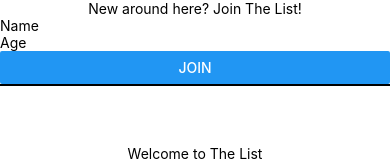
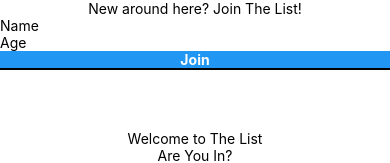
Before and after one commit to Shai-E/GoogleSheetsApi, a React Native app: screen / in a window 390 px wide. Shown: the top 163 px of the page. Built offline with nearby package versions, Linux system fonts and the light colour scheme; no server answers.

Commit message:
better styling

```diff
--- a/components/AddNewPerson.js
+++ b/components/AddNewPerson.js
@@ -1,10 +1,12 @@
 import {useState} from 'react';
-import {Button, Text, TextInput, View} from 'react-native';
+import {Text, View} from 'react-native';
 import {handleAddNewPersonAsync} from '../api/integrationWithGoogleSheetsApi';
 import InputElement from './InputElement';
+import ButtonElement from './ButtonElement';
 
 const AddNewPerson = ({id, updateState}) => {
   const [formState, setFormState] = useState({age: '', name: ''});
+  const [isLoading, setIsLoading] = useState(false);
 
   const updateFormState = (key, newValue) => {
     setFormState(prevState => ({
@@ -14,12 +16,14 @@ const AddNewPerson = ({id, updateState}) => {
   };
 
   const handleAddPerson = async () => {
+    setIsLoading(true);
     await handleAddNewPersonAsync({
       Id: id,
       Age: formState.age,
       Name: formState.name,
     });
     updateState(); // Fetch data again to display the updated values
+    setIsLoading(false);
   };
   return (
     <View style={{borderBottomWidth: 2}}>
@@ -34,7 +38,11 @@ const AddNewPerson = ({id, updateState}) => {
         onChangeText={newValue => updateFormState('age', newValue)}
         placeholder="Age"
       />
-      <Button title="Join" onPress={handleAddPerson} />
+      <ButtonElement
+        title="Join"
+        onPress={handleAddPerson}
+        isLoading={isLoading}
+      />
     </View>
   );
 };
--- /dev/null
+++ b/components/ButtonElement.js
@@ -0,0 +1,35 @@
+import {
+  ActivityIndicator,
+  StyleSheet,
+  Text,
+  TouchableOpacity,
+} from 'react-native';
+
+const ButtonElement = ({isLoading, onPress, title}) => {
+  return (
+    <TouchableOpacity onPress={onPress} style={styles.buttonContainer}>
+      {isLoading ? (
+        <ActivityIndicator />
+      ) : (
+        <Text style={styles.title}>{title}</Text>
+      )}
+    </TouchableOpacity>
+  );
+};
+
+const styles = StyleSheet.create({
+  buttonContainer: {
+    width: '100%',
+    alignItems: 'center',
+    justify: 'center',
+    backgroundColor: '#2196f3',
+    color: 'white',
+    justifyContent: 'center',
+  },
+  title: {
+    fontWeight: 'bold',
+    color: 'white',
+  },
+});
+
+export default ButtonElement;
--- a/components/ChangeAgeForm.js
+++ b/components/ChangeAgeForm.js
@@ -1,13 +1,8 @@
 import {useState} from 'react';
-import {
-  ActivityIndicator,
-  Dimensions,
-  Text,
-  TouchableOpacity,
-  View,
-} from 'react-native';
+import {Dimensions, StyleSheet, Text, View} from 'react-native';
 import {handleValueChangeAsync} from '../api/integrationWithGoogleSheetsApi';
 import InputElement from './InputElement';
+import ButtonElement from './ButtonElement';
 
 const ChangeAgeForm = ({id, updateState}) => {
   const [newAge, setNewAge] = useState('');
@@ -21,16 +16,8 @@ const ChangeAgeForm = ({id, updateState}) => {
     setIsLoading(false);
   };
   return (
-    <View
-      style={{
-        // flex: 1,
-        // backgroundColor: 'red',
-        justifyContent: 'space-between',
-        height: Dimensions.get('window').height * 0.1,
-
-        borderBottomWidth: 2,
-      }}>
-      <Text style={{textAlign: 'center'}}>
+    <View style={styles.formContainer}>
+      <Text style={styles.title}>
         If there has been a mistake, insert your actual age:
       </Text>
       <InputElement
@@ -38,30 +25,22 @@ const ChangeAgeForm = ({id, updateState}) => {
         onChangeText={setNewAge}
         placeholder="New Age"
       />
-      <TouchableOpacity
+      <ButtonElement
         onPress={handleAgeChange}
-        style={{
-          width: '100%',
-          alignItems: 'center',
-          justify: 'center',
-          backgroundColor: '#2196f3',
-          color: 'white',
-          justifyContent: 'center',
-        }}>
-        {isLoading ? (
-          <ActivityIndicator />
-        ) : (
-          <Text
-            style={{
-              fontWeight: 'bold',
-              color: 'white',
-            }}>
-            UPDATE AGE
-          </Text>
-        )}
-      </TouchableOpacity>
+        title={'UPDATE AGE'}
+        isLoading={isLoading}
+      />
     </View>
   );
 };
 
+const styles = StyleSheet.create({
+  formContainer: {
+    justifyContent: 'space-between',
+    height: Dimensions.get('window').height * 0.1,
+    borderBottomWidth: 2,
+  },
+  title: {textAlign: 'center'},
+});
+
 export default ChangeAgeForm;
--- a/components/InfoCard.js
+++ b/components/InfoCard.js
@@ -1,5 +1,5 @@
 import React from 'react';
-import {Text, Pressable} from 'react-native';
+import {Text, Pressable, StyleSheet} from 'react-native';
 import {isOfAge} from '../utils/validators';
 
 const InfoCard = ({name, age, id, setCurrentPerson, active}) => {
@@ -8,24 +8,12 @@ const InfoCard = ({name, age, id, setCurrentPerson, active}) => {
   return (
     <Pressable
       hitSlop={{top: 10, left: 10, bottom: 10, right: 10}}
-      style={{
-        flexDirection: 'row',
-        paddingHorizontal: '2.5%',
-        borderWidth: active ? 2 : 0,
-        backgroundColor: background,
-        borderColor: 'black',
-        marginVertical: '2.5%',
-        marginHorizontal: '5%',
-        borderRadius: 100,
-        justifyContent: 'space-between',
-        alignItems: 'center',
-        height: 40,
-      }}
+      style={[
+        styles.cardContainer,
+        {backgroundColor: background, borderWidth: active ? 2 : 0},
+      ]}
       onPress={() => setCurrentPerson(id)}>
-      <Text
-        style={{
-          fontWeight: active ? 'bold' : '400',
-        }}>
+      <Text style={{fontWeight: active ? 'bold' : '400'}}>
         {name} is {age} years old.
       </Text>
       {!over18 && <Text>⛔</Text>}
@@ -33,4 +21,18 @@ const InfoCard = ({name, age, id, setCurrentPerson, active}) => {
   );
 };
 
+const styles = StyleSheet.create({
+  cardContainer: {
+    flexDirection: 'row',
+    paddingHorizontal: '2.5%',
+    borderColor: 'black',
+    marginVertical: '2.5%',
+    marginHorizontal: '5%',
+    borderRadius: 100,
+    justifyContent: 'space-between',
+    alignItems: 'center',
+    height: 40,
+  },
+});
+
 export default InfoCard;
--- a/containers/InfoPage.js
+++ b/containers/InfoPage.js
@@ -6,6 +6,7 @@ import {
   ScrollView,
   KeyboardAvoidingView,
   Platform,
+  StyleSheet,
 } from 'react-native';
 import InfoCard from '../components/InfoCard';
 import {fetchDataFromSpreadsheetAsync} from '../api/integrationWithGoogleSheetsApi';
@@ -50,51 +51,43 @@ const InfoPage = () => {
     setData(newData);
   };
 
+  const currHeight = isKeyboardOpen
+    ? Platform.OS === 'ios'
+      ? currentPerson
+        ? '46%'
+        : '58%'
+      : currentPerson
+      ? '75%'
+      : '89%'
+    : currentPerson
+    ? '83%'
+    : '90%';
+
   return (
     <TouchableWithoutFeedback
       onPress={() => {
         setCurrentPerson(null);
       }}>
-      <View style={{flex: 1, justifyContent: 'flex-start'}}>
+      <View style={styles.screen}>
         {data?.length === 0 ? (
           <Text>No data found.</Text>
         ) : (
           <>
             <AddNewPerson id={data?.length + 1} updateState={updateState} />
-            <View style={{flex: 1, justifyContent: 'space-between'}}>
+            <View style={styles.container}>
               <View style={{flex: 1}}>
                 {currentPerson && (
                   <ChangeAgeForm id={currentPerson} updateState={updateState} />
                 )}
-                <View
-                  style={{
-                    height: '20%',
-                    alignItems: 'center',
-                    justifyContent: 'center',
-                  }}>
+                <View style={styles.header}>
                   <Text>Welcome to The List</Text>
                   <Text>Are You In?</Text>
                 </View>
                 <KeyboardAvoidingView>
-                  <View
-                    style={{
-                      height: isKeyboardOpen
-                        ? Platform.OS === 'ios'
-                          ? currentPerson
-                            ? '46%'
-                            : '58%'
-                          : currentPerson
-                          ? '75%'
-                          : '89%'
-                        : currentPerson
-                        ? '83%'
-                        : '90%',
-                    }}>
+                  <View style={{height: currHeight}}>
                     <ScrollView
                       ref={scrollViewRef}
-                      contentContainerStyle={{
-                        justifyContent: 'space-between',
-                      }}>
+                      contentContainerStyle={styles.scrollview}>
                       {data?.map((row, index) => (
                         <InfoCard
                           key={index}
@@ -117,4 +110,17 @@ const InfoPage = () => {
   );
 };
 
+const styles = StyleSheet.create({
+  screen: {flex: 1, justifyContent: 'flex-start'},
+  header: {
+    height: '20%',
+    alignItems: 'center',
+    justifyContent: 'center',
+  },
+  container: {flex: 1, justifyContent: 'space-between'},
+  scrollview: {
+    justifyContent: 'space-between',
+  },
+});
+
 export default InfoPage;
```
